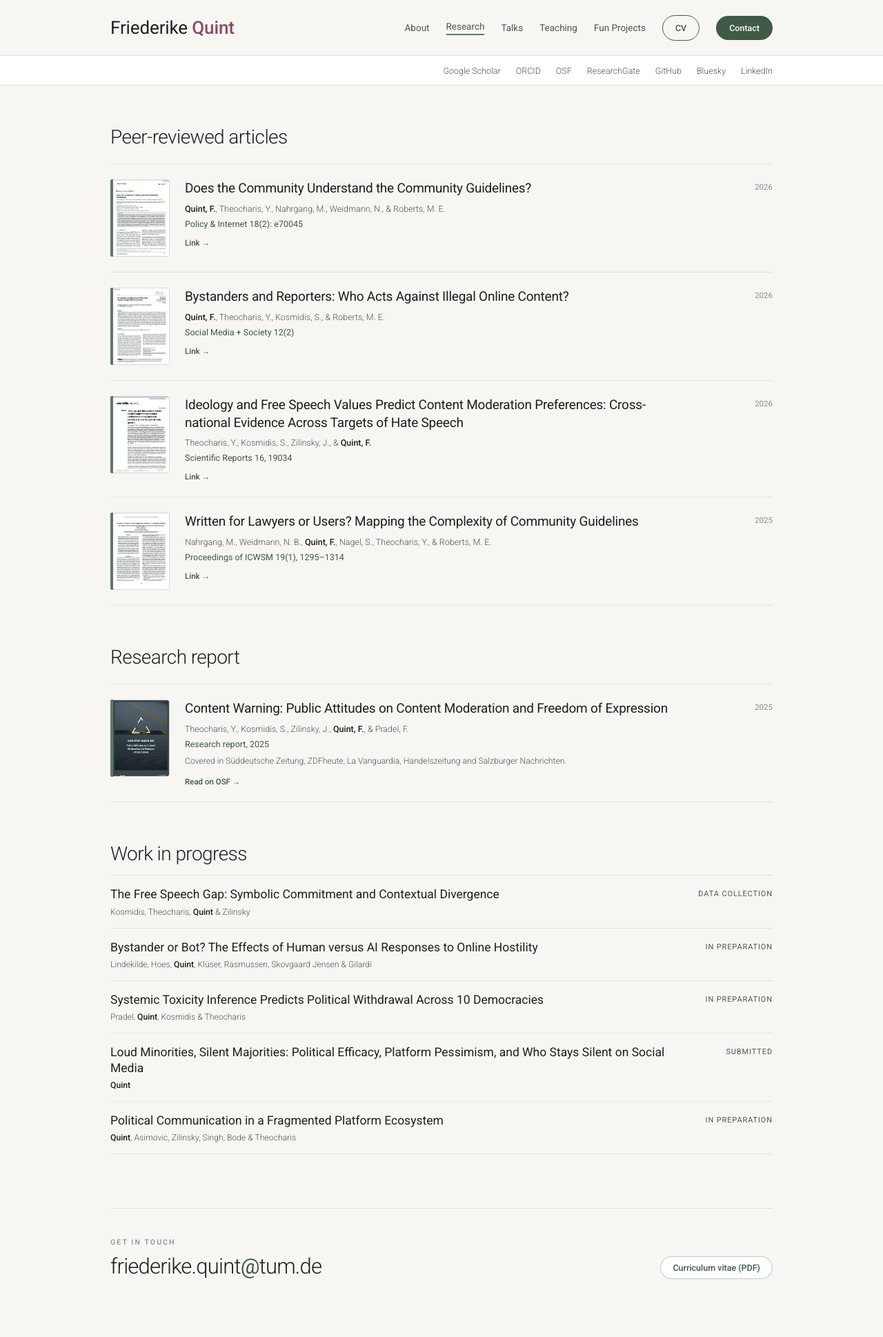
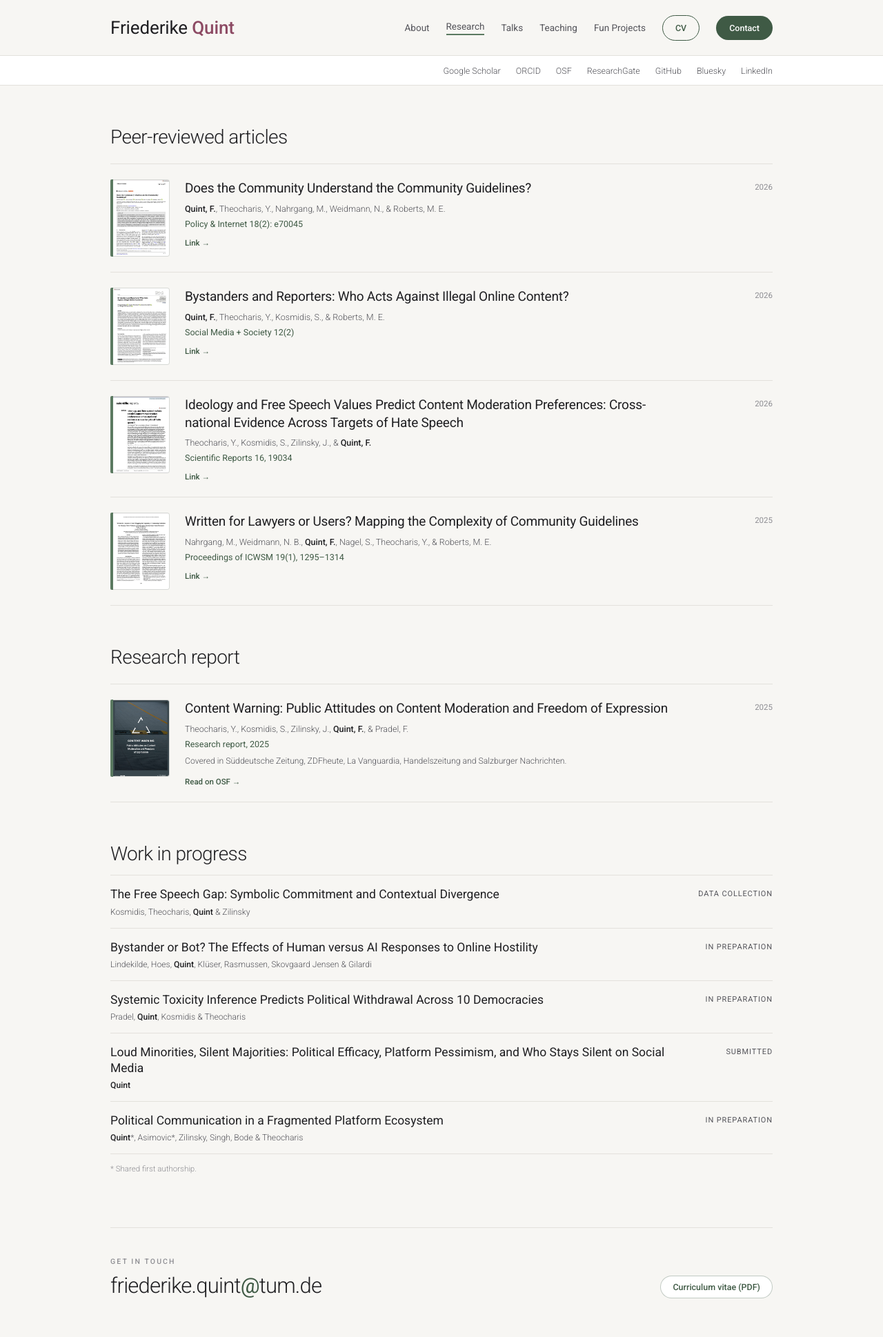
Before and after one commit to friederikequint/friederikequint.github.io, a Jekyll site: the page built from _pages/publications.md, in a window 1280 px wide. Shown: the whole page at 69% size. Built offline with Jekyll 4.4.1, drawn with Linux system fonts in a browser that asks for light colours; before the commit the page ends 1910 px from its top, so only the background shows below that.

Commit message:
Updated Papers + Books

```diff
--- a/_data/reading.yml
+++ b/_data/reading.yml
@@ -8,8 +8,8 @@ current:
   - title: "Careless People"
     author: "Sarah Wynn-Williams"
     color: "#8C4A63"
-  - title: "Single Mom Supper Club"
-    author: "Jacinta Nandi"
+  - title: "To Kill a Mockingbird"
+    author: "Harper Lee"
     color: "#5B7A61"
 
 best:
--- a/_data/work_in_progress.yml
+++ b/_data/work_in_progress.yml
@@ -1,4 +1,7 @@
 # Papers in progress. `status` shows on the right of each row.
+# An asterisk after a surname marks shared first authorship. The footnote
+# explaining it sits at the foot of the Work in progress section in
+# _pages/publications.md and only appears when an asterisk is present.
 - title: "The Free Speech Gap: Symbolic Commitment and Contextual Divergence"
   authors: "Kosmidis, Theocharis, <b>Quint</b> &amp; Zilinsky"
   status: "Data collection"
@@ -16,5 +19,5 @@
   status: "Submitted"
 
 - title: "Political Communication in a Fragmented Platform Ecosystem"
-  authors: "<b>Quint</b>, Asimovic, Zilinsky, Singh, Bode &amp; Theocharis"
+  authors: "<b>Quint</b>*, Asimovic*, Zilinsky, Singh, Bode &amp; Theocharis"
   status: "In preparation"
--- a/_pages/publications.md
+++ b/_pages/publications.md
@@ -71,4 +71,10 @@ description: "Peer-reviewed articles, research reports and work in progress."
     </div>
     {%- endfor %}
   </div>
+
+  {%- assign shared = "" %}
+  {%- for w in site.data.work_in_progress %}{% if w.authors contains "*" %}{% assign shared = "yes" %}{% endif %}{% endfor %}
+  {%- if shared == "yes" %}
+  <p class="q-footnote"><span aria-hidden="true">*</span> Shared first authorship.</p>
+  {%- endif %}
 </section>
--- a/assets/css/quint.css
+++ b/assets/css/quint.css
@@ -436,3 +436,6 @@ img{max-width:100%}
 .q-cv-dl{display:inline-block;font-size:12.5px;font-weight:500;color:var(--accent);
   border:1px solid rgba(63,90,69,.32);border-radius:20px;padding:8px 17px;background:var(--surface)}
 .q-cv-dl:hover{color:var(--accent-d);border-color:var(--accent-d);background:var(--sage-tint)}
+
+/* Footnote under a list, e.g. the shared-first-authorship marker */
+.q-footnote{font-size:11.5px;color:var(--muted);font-weight:300;margin:14px 0 0}
```
